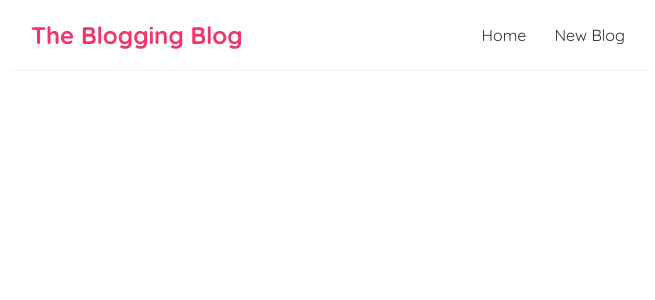
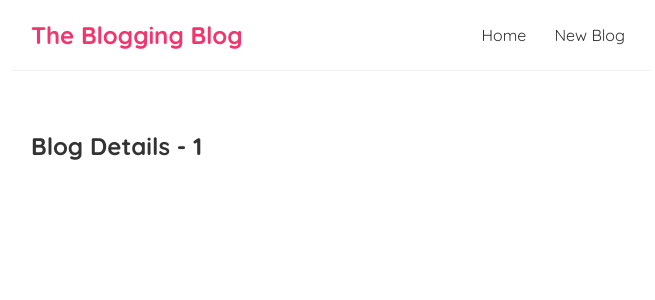
Before and after one commit to Sakshi2830/bloging-site, a React (Create React App) app: page /blogs/1 in a window 1280 px wide. Shown: the top 300 px of the page, without its empty margins (309-964 px from the left). Built offline with nearby package versions, Linux system fonts and the light colour scheme.

Commit message:
Blog view using id

```diff
--- a/src/App.js
+++ b/src/App.js
@@ -2,6 +2,7 @@
 import Home from './Home'
 import { BrowserRouter as Router, Route, Switch } from 'react-router-dom';
 import Create from './Create';
+import BlogDetails from './BlogDetails';
 function App() {
   return (
       <Router>
@@ -15,6 +16,9 @@
             <Route path="/Create" >
               <Create />
             </Route>
+            <Route path="/blogs/:id" >
+              <BlogDetails />
+            </Route>
           </Switch>
           </div>
         </div>
--- /dev/null
+++ b/src/BlogDetails.js
@@ -0,0 +1,13 @@
+import { useParams } from "react-router";
+
+const BlogDetails = () => {
+const { id } = useParams();
+
+    return (
+        <div className="blog-details">
+            <h2>Blog Details - { id }</h2>
+        </div>
+     );
+}
+
+export default BlogDetails;
--- a/src/BlogList.js
+++ b/src/BlogList.js
@@ -1,11 +1,14 @@
-const BlogList = ({blogs, title,handleDelete}) => {
+import {Link} from 'react-router-dom';
+const BlogList = ({blogs, title}) => {
     return(
         <div className="blog-list">
             <h2>{ title }</h2>
             {blogs.map((blog) => (
                 <div className="blog-preview" key={blog.id}>
+                    <Link to={`/blogs/${blog.id}`}>
                     <h2>{blog.title}</h2>
                     <p> Written by { blog.author }</p>
+                    </Link>
                 </div>
             ))}
 
--- a/src/index.css
+++ b/src/index.css
@@ -49,3 +49,7 @@
   color: #f1356d;
   margin-bottom: 8px;
 }
+
+.blog-preview a{
+  text-decoration: none;
+}
```
